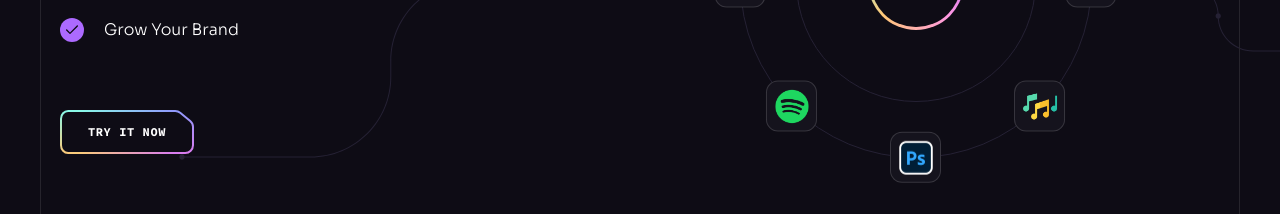
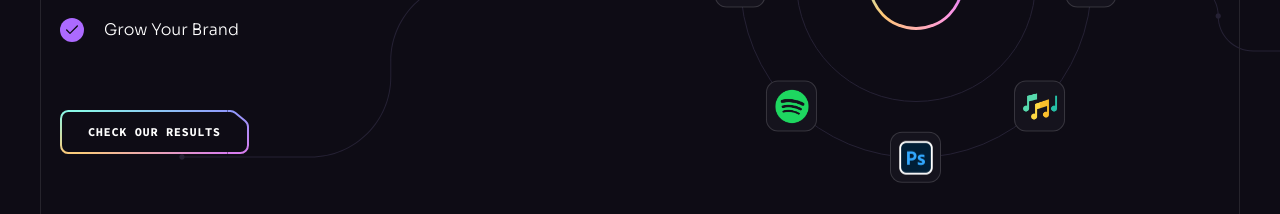
Before and after one commit to ZainyShorts/Brand-blitz-new, a React (Vite) app: page / in a window 1280 px wide. Shown: the part 3300-3514 px from the top of the page. Built offline with nearby package versions, Linux system fonts and the light colour scheme.

Commit message:
almost complete

```diff
--- a/src/components/Collaboration.jsx
+++ b/src/components/Collaboration.jsx
@@ -1,11 +1,16 @@
 import { brainwaveSymbol, check } from "../assets";
 import { collabApps, collabContent, collabText } from "../constants";
 import Button from "./Button";
+import { useNavigate } from "react-router-dom";
 import Section from "./Section";
 import { LeftCurve, RightCurve } from "./design/Collaboration";
 import Brandblitz from '../assets/Logo.png';
 
 const Collaboration = () => {
+  const navigate = useNavigate();
+  const HandleResult = () => {
+  navigate('/results')
+  }
   return (
     <Section crosses>
       <div className="container lg:flex">
@@ -28,7 +33,7 @@
             ))}
           </ul>
 
-          <Button>Try it now</Button>
+          <Button onClick={HandleResult}>Check Our Results</Button>
         </div>
 
         <div className="lg:ml-auto xl:w-[38rem] mt-4">
```
